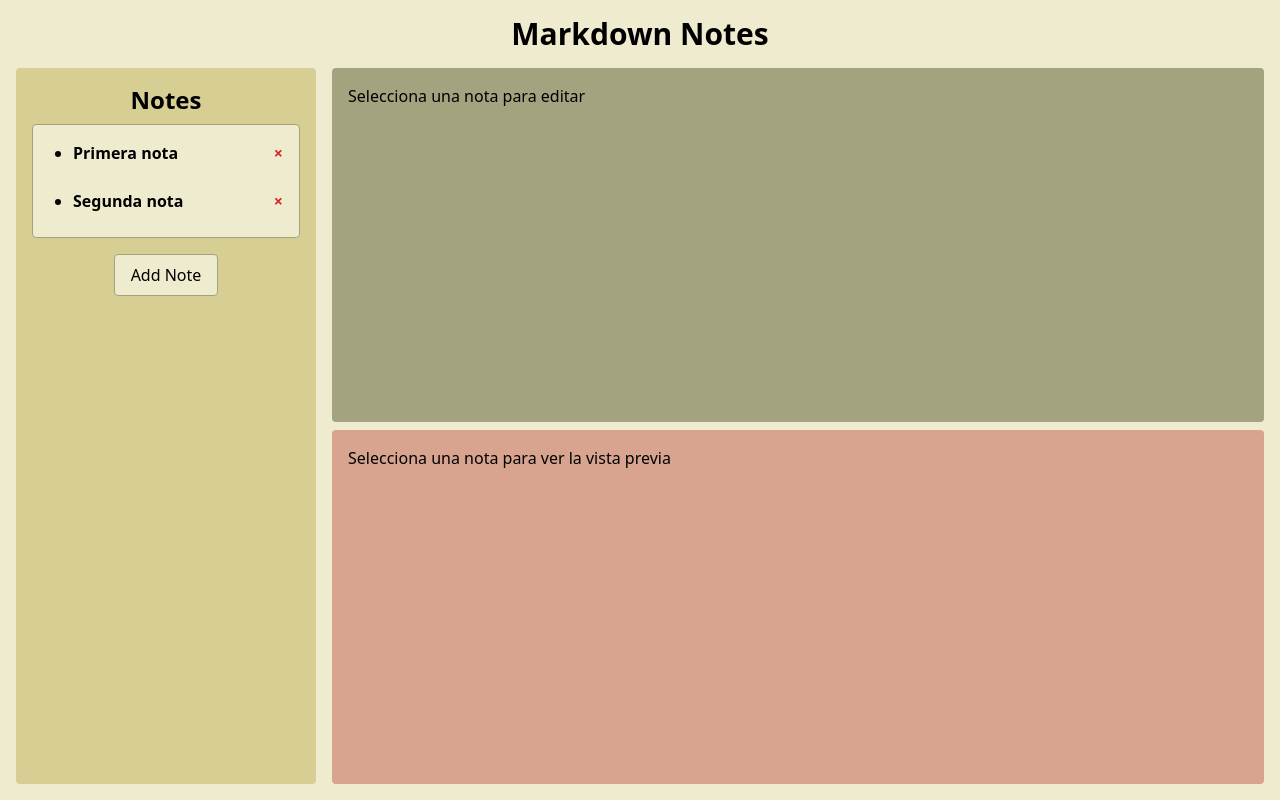
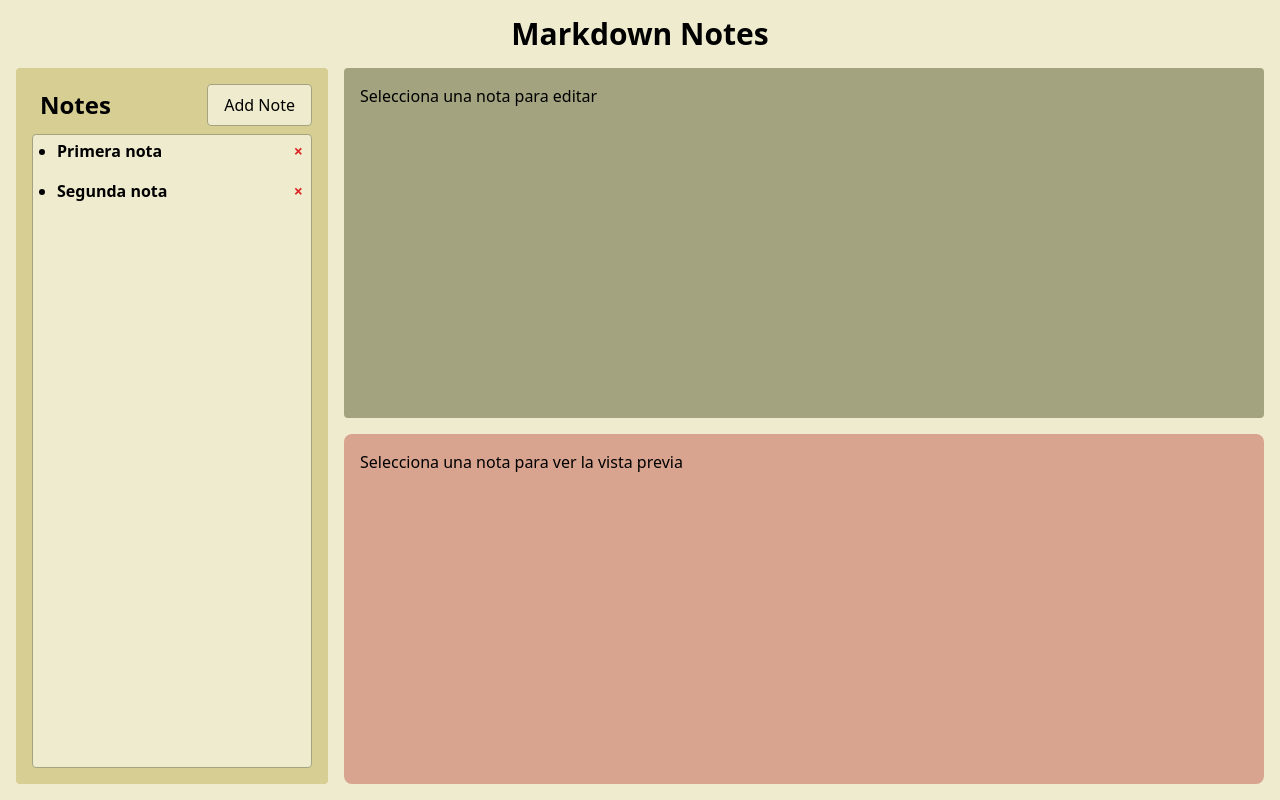
Before and after one commit to Landerer0/vue_notes_md, a Vue app: page / in a window 1280 px wide. Built offline with nearby package versions, Linux system fonts and the light colour scheme.

Commit message:
arreglo height en lista de notas y width en markdown

```diff
--- a/package.json
+++ b/package.json
@@ -8,6 +8,7 @@
   },
   "scripts": {
     "dev": "vite",
+    "dev-host": "vite --host",
     "build": "vite build",
     "preview": "vite preview",
     "lint": "eslint . --fix",
--- a/src/App.vue
+++ b/src/App.vue
@@ -78,20 +78,21 @@ function handleDelete(noteId: string) {
 </script>
 
 <template>
-  <div class="min-h-screen flex flex-col bg-[var(--color-beige)]">
-    <!-- ← Elemento raíz único -->
-    <h1 class="text-3xl font-bold text-center pt-4">Markdown Notes</h1>
-    <div class="flex-1 grid grid-cols-12 gap-4 p-4">
+  <div class="h-dvh flex flex-col overflow-hidden bg-[var(--color-beige)]">
+    <h1 class="shrink-0 text-3xl font-bold text-center pt-4">Markdown Notes</h1>
+    <div class="flex-1 min-h-0 overflow-hidden">
+      <div class="flex h-full w-full gap-4 p-4">
         <NoteList
           :notes="notes"
           @select="handleSelect"
           @create="handleCreate"
           @delete="handleDelete"
-        class="col-span-3"
+          class="w-1/4 shrink-0 h-full overflow-auto"
         />
-      <div class="col-span-9 grid grid-rows-2 gap-2">
-        <NoteEditor :note="activeNote" />
-        <NotePreview :note="activeNote" />
+        <div class="flex-1 min-w-0 h-full overflow-hidden flex flex-col gap-4">
+          <NoteEditor :note="activeNote" class="shrink-0" />
+          <NotePreview :note="activeNote" class="flex-1 min-h-0 overflow-auto rounded-lg" />
+        </div>
       </div>
     </div>
   </div>
--- a/src/components/NoteEditor.vue
+++ b/src/components/NoteEditor.vue
@@ -9,14 +9,16 @@ const props = defineProps<{
 </script>
 
 <template>
-  <div class="p-4 rounded bg-[var(--color-sage)] max-h-[400px] overflow-y-auto flex flex-col">
-    <div v-if="props.note" class="flex flex-col flex-1">
+  <div
+    class="flex-1 p-4 rounded bg-[var(--color-sage)] max-h-[400px] overflow-y-auto flex flex-col"
+  >
+    <div v-if="props.note" class="flex flex-col h-full">
       <div class="flex items-center gap-2">
         <h3>Title:</h3>
-        <input v-model="props.note.title" class="border rounded px-2 py-1 flex-1" />
+        <input v-model="props.note.title" class="border rounded px-2 py-1 flex-1 bg-[var(--input-bg)]" />
       </div>
       <textarea
-        class="border rounded p-2 flex-1 resize-none my-2 w-full break-words"
+        class="border rounded p-2 flex-1 resize-none my-2 text-justify w-full break-words bg-[var(--input-bg)]"
         style="min-height: 100px"
         v-model="props.note.content"
       ></textarea>
--- a/src/components/NoteList.vue
+++ b/src/components/NoteList.vue
@@ -16,23 +16,34 @@ const emit = defineEmits<{
 </script>
 
 <template>
-  <div class="p-4 rounded bg-[var(--color-vanilla)]">
-    <h2 class="text-2xl text-center font-semibold mb-2">Notes</h2>
+  <div class="rounded bg-[var(--color-vanilla)] p-4 flex flex-col gap-2">
+    <div class="flex w-full items-center justify-between">
+      <h2 class="pl-2 text-2xl font-semibold">Notes</h2>
+      <button
+        class="px-4 py-2 bg-[var(--color-beige)] border border-[var(--color-sage)] rounded block hover:bg-[var(--color-sage)]"
+        @click="emit('create')"
+      >
+        Add Note
+      </button>
+    </div>
     <ul
-      class="max-h-[400px] overflow-y-auto bg-[var(--color-beige)] rounded border-[var(--color-sage)] border p-2 list-disc pl-10"
+      class="flex-1 overflow-y-auto bg-[var(--color-beige)] rounded border-[var(--color-sage)] border gap-2 list-disc pl-6"
     >
       <li
+        class="mb-2 note-content rounded cursor-pointer group"
         v-for="note in props.notes"
         :key="note.id"
-        class="mb-2 py-1 note-content hover:bg-[var(--color-sage)] rounded cursor-pointer"
         @click="emit('select', note.id)"
       >
         <div class="flex items-center justify-between">
-          <p class="font-semibold cursor-pointer break-words" @click="emit('select', note.id)">
+          <p
+            class="font-semibold cursor-pointer break-words group-hover:underline"
+            @click="emit('select', note.id)"
+          >
             {{ note.title }}
           </p>
           <button
-            class="ml-2 p-2 py-1 rounded text-red-600 font-bold"
+            class="px-2 py-1 rounded text-red-600 font-bold group-hover:no-underline decoration-transparent"
             @click.stop="emit('delete', note.id)"
             title="Delete"
           >
@@ -41,12 +52,6 @@ const emit = defineEmits<{
         </div>
       </li>
     </ul>
-    <button
-      class="mt-4 px-4 py-2 bg-[var(--color-beige)] border border-[var(--color-sage)] rounded mx-auto block hover:bg-[var(--color-sage)]"
-      @click="emit('create')"
-    >
-      Add Note
-    </button>
   </div>
 </template>
 
--- a/src/components/NotePreview.vue
+++ b/src/components/NotePreview.vue
@@ -11,11 +11,11 @@ const props = defineProps<{
 </script>
 
 <template>
-  <div class="p-4 rounded" style="background-color: var(--color-buff)">
-    <div v-if="props.note" class="w-full break-words">
+  <div class="flex-1 p-4" style="background-color: var(--color-buff)">
+    <div v-if="props.note" class="w-full">
       <h3 class="text-center font-bold">{{ props.note.title }}</h3>
       <!-- Markdown renderizado -->
-      <div class="prose prose-sm max-w-none" v-html="marked(props.note.content)"></div>
+      <div class="prose max-w-full text-justify break-words" v-html="marked(props.note.content)"></div>
     </div>
     <div v-else>
       <p>Selecciona una nota para ver la vista previa</p>
--- a/src/style.css
+++ b/src/style.css
@@ -8,4 +8,5 @@
   --color-beige: #efebce;
   --color-buff: #d8a48f;
   --color-old-rose: #bb8588;
+  --input-bg: #eaeaea;
 }
```
Lines whose indentation alone changed are shown as unchanged.
